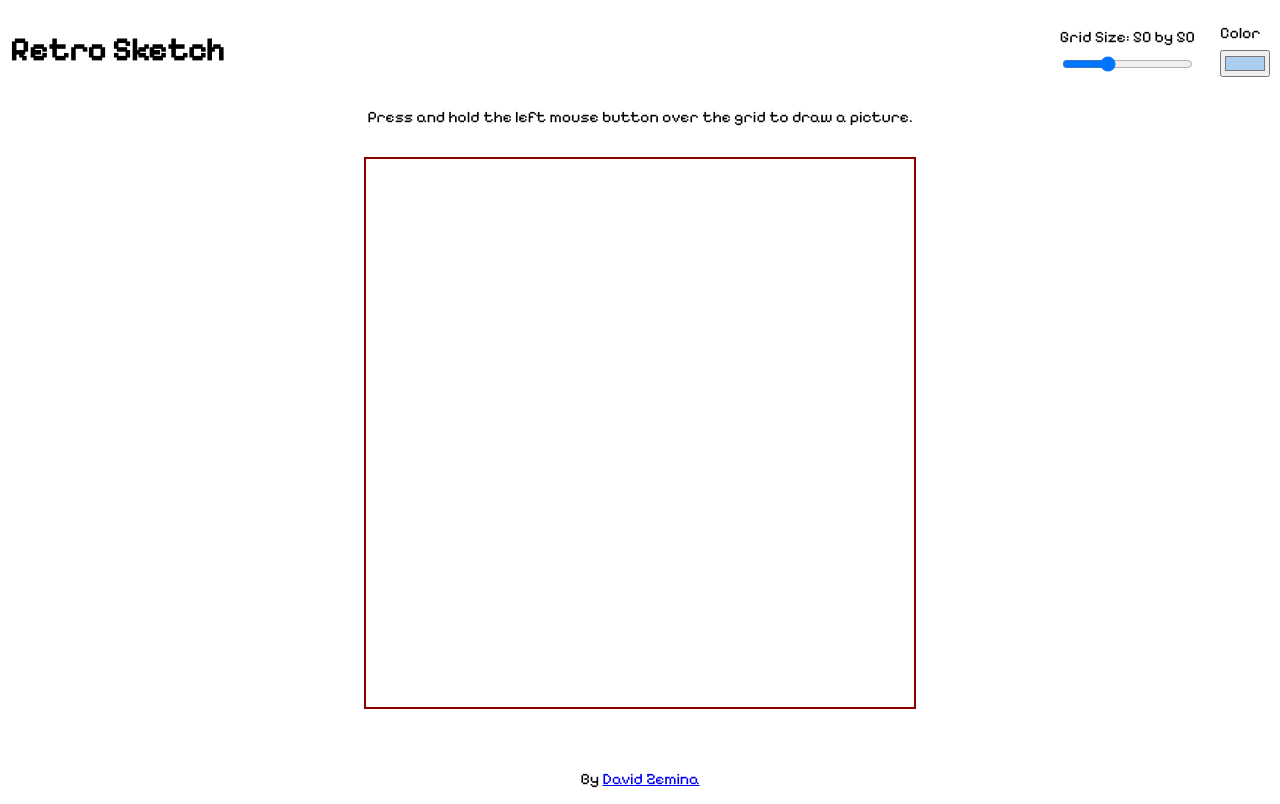
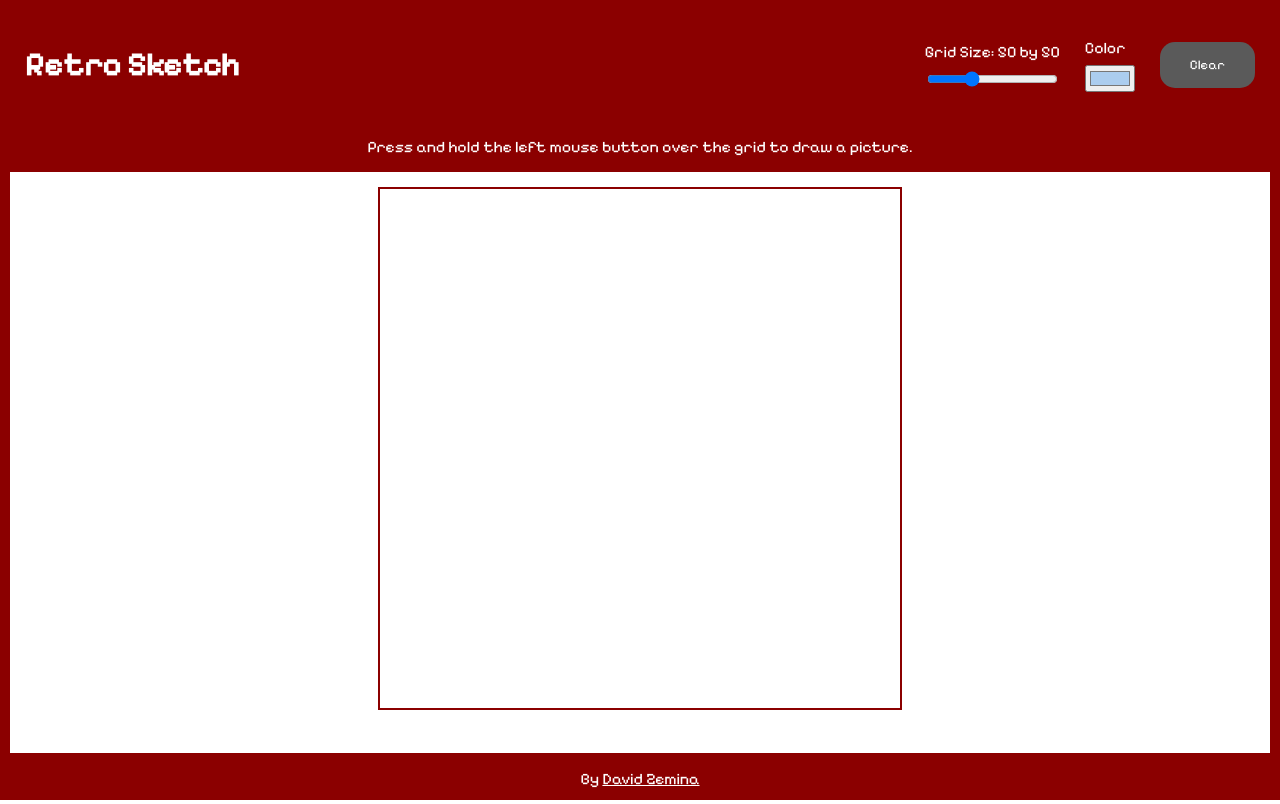
Before and after one commit to dczemina/etch-a-sketch, a plain HTML site: page index.html in a window 1280 px wide. Drawn offline with Linux system fonts and the light colour scheme.

Commit message:
Add non-functioning clear button and styling

```diff
--- a/assets/styles.css
+++ b/assets/styles.css
@@ -6,6 +6,7 @@ body {
 * {
     box-sizing: border-box;
     font-family: 'Pixelify Sans', sans-serif;
+    color: #fff;
 }
 
 .flex {
@@ -24,6 +25,7 @@ body {
     align-items: center;
     height: 100vh;
     padding: 10px;
+    background-color: darkred;
 }
 
 #controls h1 {
@@ -37,12 +39,15 @@ body {
     align-items: center;
     justify-content: flex-end;
     gap: 25px;
+    padding: 15px;
+    background-color: darkred;
 }
 
 #sketchpad-container {
     padding: 15px;
     flex-grow: 2;
     align-self: stretch;
+    background-color: #fff;
 }
 
 #sketchpad {
@@ -65,3 +70,18 @@ body {
         flex-direction: column;
     }
 }
+
+#button-clear {
+    padding: 15px 30px;
+    border: none;
+    border-radius: 15px;
+    background-color: #5a5a5a
+}
+
+#button-clear:hover {
+    background-color: #7a7a7a
+}
+
+#button-clear:hover:active {
+    background-color: #9a9a9a
+}
--- a/index.html
+++ b/index.html
@@ -22,6 +22,9 @@
                 <label for="square-color" id="square-color-label">Color </label>
                 <input name="square-color" id="square-color" type="color">
             </div>
+            <div>
+                <button type="button" id="button-clear">Clear</button>
+            </div>
         </div>
         <div id="instructions" class="flex">
             <p>Press and hold the left mouse button over the grid to draw a picture.</p>
```
